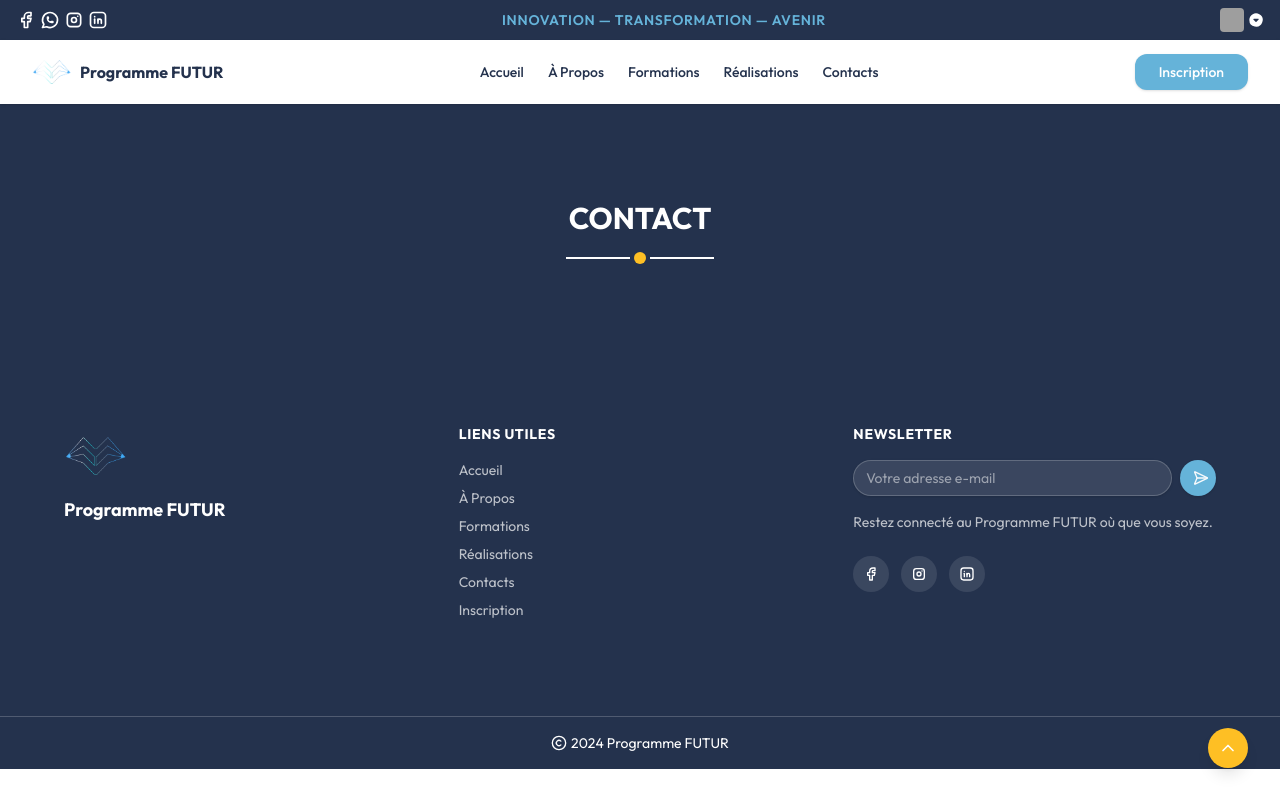
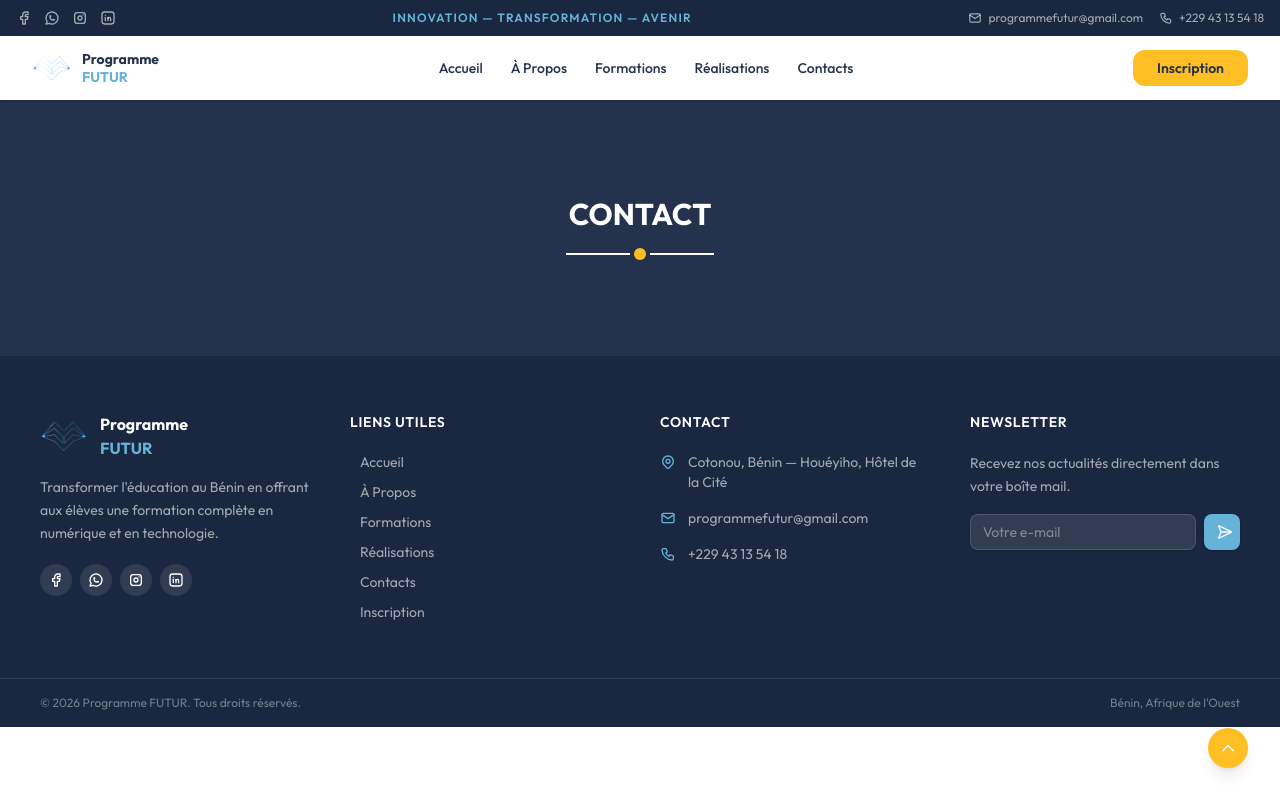
Before and after one commit to HermannRichy/programme-futur, a Next.js app: page /contact in a window 1280 px wide. Built offline with nearby package versions, Linux system fonts and the light colour scheme; grey boxes are pictures that could not be loaded.

Commit message:
refactor top header header & footer

```diff
--- a/src/components/sections/Footer.tsx
+++ b/src/components/sections/Footer.tsx
@@ -1,7 +1,17 @@
-import { Send, Copyright } from "lucide-react";
-import { IconBrandFacebook, IconBrandInstagram, IconBrandLinkedin } from "@tabler/icons-react";
+"use client";
+import { useState } from "react";
 import Image from "next/image";
 import Link from "next/link";
+import { Send } from "lucide-react";
+import {
+    IconBrandFacebook,
+    IconBrandWhatsapp,
+    IconBrandInstagram,
+    IconBrandLinkedin,
+    IconMail,
+    IconPhone,
+    IconMapPin,
+} from "@tabler/icons-react";
 import { Input } from "@/components/ui/input";
 import { Button } from "@/components/ui/button";
 
@@ -14,88 +24,139 @@ const navLinks = [
     { href: "/inscription", label: "Inscription" },
 ];
 
-const socialLinks = [
-    {
-        href: "https://www.facebook.com/profile.php?id=100093613764861",
-        icon: IconBrandFacebook,
-        label: "Facebook",
-    },
-    {
-        href: "https://www.instagram.com/programme_futur",
-        icon: IconBrandInstagram,
-        label: "Instagram",
-    },
+const socials = [
+    { href: "https://www.facebook.com/profile.php?id=100093613764861", icon: IconBrandFacebook, label: "Facebook" },
+    { href: "https://wa.me/22943135418", icon: IconBrandWhatsapp, label: "WhatsApp" },
+    { href: "https://www.instagram.com/programme_futur", icon: IconBrandInstagram, label: "Instagram" },
     { href: "#", icon: IconBrandLinkedin, label: "LinkedIn" },
 ];
 
 export default function Footer() {
+    const [email, setEmail] = useState("");
+
     return (
-        <footer className="bg-[#24324d] text-white">
-            <div className="md:flex gap-8 p-8 md:p-12 lg:p-16">
-                <article className="mb-8 md:w-1/3 flex flex-col items-center md:items-start gap-2">
-                    <Image
-                        src="/logo.png"
-                        width={64}
-                        height={64}
-                        className="w-16 h-16"
-                        alt="Programme FUTUR"
-                    />
-                    <h1 className="font-bold text-lg">Programme FUTUR</h1>
-                </article>
+        <footer className="bg-[#1a2740] text-white">
 
-                <article className="mb-8 md:w-1/3">
-                    <h2 className="font-bold text-sm uppercase tracking-wider mb-4">Liens utiles</h2>
-                    <ul className="space-y-2 text-sm text-white/70">
+            <div className="max-w-7xl mx-auto px-6 md:px-10 py-14 grid grid-cols-1 sm:grid-cols-2 lg:grid-cols-4 gap-10">
+
+                {/* Brand */}
+                <div className="flex flex-col gap-4">
+                    <Link href="/" className="flex items-center gap-3">
+                        <Image src="/logo.png" width={48} height={48} className="w-12 h-12 object-contain" alt="Logo" />
+                        <div className="leading-tight">
+                            <p className="font-bold text-base text-white">Programme</p>
+                            <p className="font-bold text-base text-[#65b3d9]">FUTUR</p>
+                        </div>
+                    </Link>
+                    <p className="text-sm text-white/60 leading-relaxed">
+                        Transformer l&apos;éducation au Bénin en offrant aux élèves une formation complète en numérique et en technologie.
+                    </p>
+                    <div className="flex items-center gap-2 mt-1">
+                        {socials.map(({ href, icon: Icon, label }) => (
+                            <Link
+                                key={label}
+                                href={href}
+                                target="_blank"
+                                aria-label={label}
+                                className="w-8 h-8 rounded-full bg-white/10 hover:bg-[#65b3d9] flex items-center justify-center transition-colors"
+                            >
+                                <Icon className="w-4 h-4" />
+                            </Link>
+                        ))}
+                    </div>
+                </div>
+
+                {/* Navigation */}
+                <div>
+                    <h3 className="font-semibold text-sm uppercase tracking-wider mb-5 text-white">
+                        Liens utiles
+                    </h3>
+                    <ul className="flex flex-col gap-2.5">
                         {navLinks.map(({ href, label }) => (
                             <li key={href}>
-                                <Link href={href} className="hover:text-white transition-colors">
+                                <Link
+                                    href={href}
+                                    className="text-sm text-white/60 hover:text-white transition-colors flex items-center gap-1.5 group"
+                                >
+                                    <span className="w-1 h-1 rounded-full bg-[#65b3d9] opacity-0 group-hover:opacity-100 transition-opacity" />
                                     {label}
                                 </Link>
                             </li>
                         ))}
                     </ul>
-                </article>
+                </div>
 
-                <article className="mb-8 md:w-1/3">
-                    <h2 className="font-bold text-sm uppercase tracking-wider mb-4">Newsletter</h2>
-                    <form className="flex gap-2 mb-4">
+                {/* Contact */}
+                <div>
+                    <h3 className="font-semibold text-sm uppercase tracking-wider mb-5 text-white">
+                        Contact
+                    </h3>
+                    <ul className="flex flex-col gap-4 text-sm text-white/60">
+                        <li className="flex items-start gap-3">
+                            <IconMapPin className="w-4 h-4 mt-0.5 text-[#65b3d9] shrink-0" />
+                            <span>Cotonou, Bénin — Houéyiho, Hôtel de la Cité</span>
+                        </li>
+                        <li>
+                            <Link
+                                href="mailto:programmefutur@gmail.com"
+                                className="flex items-center gap-3 hover:text-white transition-colors"
+                            >
+                                <IconMail className="w-4 h-4 text-[#65b3d9] shrink-0" />
+                                programmefutur@gmail.com
+                            </Link>
+                        </li>
+                        <li>
+                            <Link
+                                href="tel:+22943135418"
+                                className="flex items-center gap-3 hover:text-white transition-colors"
+                            >
+                                <IconPhone className="w-4 h-4 text-[#65b3d9] shrink-0" />
+                                +229 43 13 54 18
+                            </Link>
+                        </li>
+                    </ul>
+                </div>
+
+                {/* Newsletter */}
+                <div>
+                    <h3 className="font-semibold text-sm uppercase tracking-wider mb-5 text-white">
+                        Newsletter
+                    </h3>
+                    <p className="text-sm text-white/60 mb-4 leading-relaxed">
+                        Recevez nos actualités directement dans votre boîte mail.
+                    </p>
+                    <form
+                        onSubmit={(e) => { e.preventDefault(); setEmail(""); }}
+                        className="flex gap-2"
+                    >
                         <Input
                             type="email"
-                            placeholder="Votre adresse e-mail"
+                            placeholder="Votre e-mail"
+                            value={email}
+                            onChange={(e) => setEmail(e.target.value)}
                             required
-                            className="bg-white/10 border-white/20 text-white placeholder:text-white/50 rounded-full"
+                            className="bg-white/10 border-white/15 text-white placeholder:text-white/40 rounded-lg focus-visible:ring-[#65b3d9] h-9 text-sm"
                         />
                         <Button
                             type="submit"
                             size="icon"
-                            className="bg-[#65b3d9] hover:bg-[#4a9bc2] rounded-full shrink-0"
+                            className="bg-[#65b3d9] hover:bg-[#4a9bc2] rounded-lg h-9 w-9 shrink-0"
                         >
                             <Send className="w-4 h-4 rotate-45" />
                         </Button>
                     </form>
-                    <p className="text-sm text-white/70 mb-6">
-                        Restez connecté au Programme FUTUR où que vous soyez.
-                    </p>
-                    <div className="flex items-center gap-3">
-                        {socialLinks.map(({ href, icon: Icon, label }) => (
-                            <Link
-                                key={label}
-                                href={href}
-                                target="_blank"
-                                aria-label={label}
-                                className="w-9 h-9 rounded-full bg-white/10 hover:bg-white/20 flex items-center justify-center transition-colors"
-                            >
-                                <Icon className="w-4 h-4" />
-                            </Link>
-                        ))}
-                    </div>
-                </article>
+                </div>
+
             </div>
 
-            <div className="flex items-center justify-center py-4 text-sm border-t border-white/20 gap-1">
-                <Copyright className="w-4 h-4" />
-                <span>2024 Programme FUTUR</span>
+            {/* Bottom bar */}
+            <div className="border-t border-white/10">
+                <div className="max-w-7xl mx-auto px-6 md:px-10 h-12 flex items-center justify-between text-xs text-white/40">
+                    <span>© {new Date().getFullYear()} Programme FUTUR. Tous droits réservés.</span>
+                    <span className="hidden sm:block">Bénin, Afrique de l&apos;Ouest</span>
+                </div>
             </div>
+
         </footer>
     );
 }
--- a/src/components/sections/Header.tsx
+++ b/src/components/sections/Header.tsx
@@ -1,7 +1,8 @@
 "use client";
 import Image from "next/image";
 import Link from "next/link";
-import { useState } from "react";
+import { usePathname } from "next/navigation";
+import { useState, useEffect } from "react";
 import { Menu, X } from "lucide-react";
 import { Button } from "@/components/ui/button";
 import { cn } from "@/lib/utils";
@@ -16,37 +17,66 @@ const navLinks = [
 
 export default function Header() {
     const [open, setOpen] = useState(false);
+    const [scrolled, setScrolled] = useState(false);
+    const pathname = usePathname();
+
+    useEffect(() => {
+        const onScroll = () => setScrolled(window.scrollY > 8);
+        window.addEventListener("scroll", onScroll, { passive: true });
+        return () => window.removeEventListener("scroll", onScroll);
+    }, []);
+
+    useEffect(() => {
+        setOpen(false);
+    }, [pathname]);
 
     return (
-        <header className="bg-white shadow-sm sticky top-0 z-50">
+        <header
+            className={cn(
+                "bg-white sticky top-0 z-50 transition-shadow duration-200",
+                scrolled ? "shadow-md" : "shadow-sm"
+            )}
+        >
             <nav className="max-w-7xl mx-auto px-4 md:px-8 flex items-center justify-between h-16">
-                <Link href="/" className="flex items-center gap-2 shrink-0">
+
+                <Link href="/" className="flex items-center gap-2.5 shrink-0">
                     <Image
                         src="/logo.png"
                         width={40}
                         height={40}
                         alt="Programme FUTUR"
-                        className="w-10 h-10"
+                        className="w-10 h-10 object-contain"
                     />
-                    <span className="font-bold text-[#24324d] hidden sm:block">Programme FUTUR</span>
+                    <div className="hidden sm:block leading-tight">
+                        <span className="font-bold text-[#24324d] text-sm block">Programme</span>
+                        <span className="font-bold text-[#65b3d9] text-sm block -mt-0.5">FUTUR</span>
+                    </div>
                 </Link>
 
-                <ul className="hidden md:flex items-center gap-6 text-sm font-medium text-[#24324d]">
-                    {navLinks.map(({ href, label }) => (
+                <ul className="hidden md:flex items-center gap-1 text-sm font-medium">
+                    {navLinks.map(({ href, label }) => {
+                        const active = pathname === href;
+                        return (
                             <li key={href}>
                                 <Link
                                     href={href}
-                                className="hover:text-[#65b3d9] transition-colors"
+                                    className={cn(
+                                        "px-3 py-2 rounded-lg transition-colors",
+                                        active
+                                            ? "text-[#65b3d9] font-semibold bg-[#65b3d9]/10"
+                                            : "text-[#24324d] hover:text-[#65b3d9] hover:bg-[#65b3d9]/5"
+                                    )}
                                 >
                                     {label}
                                 </Link>
                             </li>
-                    ))}
+                        );
+                    })}
                 </ul>
 
                 <Button
                     asChild
-                    className="hidden md:inline-flex bg-[#65b3d9] hover:bg-[#4a9bc2] text-white rounded-xl px-6"
+                    className="hidden md:inline-flex bg-[#febf24] hover:bg-[#e5aa10] text-[#24324d] font-semibold rounded-xl px-6 shadow-none"
                 >
                     <Link href="/inscription">Inscription</Link>
                 </Button>
@@ -57,35 +87,37 @@ export default function Header() {
                     aria-label="Toggle menu"
                     aria-expanded={open}
                 >
-                    {open ? <X className="w-6 h-6" /> : <Menu className="w-6 h-6" />}
+                    {open ? <X className="w-5 h-5" /> : <Menu className="w-5 h-5" />}
                 </button>
             </nav>
 
             {open && (
-                <div className="md:hidden bg-white border-t px-4 pb-4">
-                    <ul className="flex flex-col gap-1 pt-2">
-                        {navLinks.map(({ href, label }) => (
+                <div className="md:hidden bg-white border-t border-gray-100 px-4 pb-5">
+                    <ul className="flex flex-col gap-0.5 pt-2">
+                        {navLinks.map(({ href, label }) => {
+                            const active = pathname === href;
+                            return (
                                 <li key={href}>
                                     <Link
                                         href={href}
                                         className={cn(
-                                        "block px-3 py-2 rounded-lg text-sm font-medium text-[#24324d]",
-                                        "hover:bg-[#65b3d9]/10 hover:text-[#65b3d9] transition-colors"
+                                            "block px-4 py-2.5 rounded-lg text-sm font-medium transition-colors",
+                                            active
+                                                ? "bg-[#65b3d9]/10 text-[#65b3d9] font-semibold"
+                                                : "text-[#24324d] hover:bg-gray-50"
                                         )}
-                                    onClick={() => setOpen(false)}
                                     >
                                         {label}
                                     </Link>
                                 </li>
-                        ))}
-                        <li className="pt-2">
+                            );
+                        })}
+                        <li className="pt-3">
                             <Button
                                 asChild
-                                className="w-full bg-[#65b3d9] hover:bg-[#4a9bc2] text-white rounded-xl"
+                                className="w-full bg-[#febf24] hover:bg-[#e5aa10] text-[#24324d] font-semibold rounded-xl shadow-none"
                             >
-                                <Link href="/inscription" onClick={() => setOpen(false)}>
-                                    Inscription
-                                </Link>
+                                <Link href="/inscription">Inscription</Link>
                             </Button>
                         </li>
                     </ul>
--- a/src/components/sections/TopHeader.tsx
+++ b/src/components/sections/TopHeader.tsx
@@ -1,68 +1,61 @@
-import Image from "next/image";
 import Link from "next/link";
 import {
     IconBrandFacebook,
     IconBrandWhatsapp,
     IconBrandLinkedin,
     IconBrandInstagram,
-    IconCircleCaretDownFilled,
+    IconMail,
+    IconPhone,
 } from "@tabler/icons-react";
+
+const socials = [
+    { href: "https://www.facebook.com/profile.php?id=100093613764861", icon: IconBrandFacebook, label: "Facebook" },
+    { href: "https://wa.me/22943135418", icon: IconBrandWhatsapp, label: "WhatsApp" },
+    { href: "https://www.instagram.com/programme_futur", icon: IconBrandInstagram, label: "Instagram" },
+    { href: "#", icon: IconBrandLinkedin, label: "LinkedIn" },
+];
 
 export default function TopHeader() {
     return (
-        <section
-            className="px-4 py-2 flex items-center justify-between bg-[#24324d] text-white"
-            id="topHeader"
+        <div className="bg-[#1a2740] text-white text-xs" id="topHeader">
+            <div className="max-w-7xl mx-auto px-4 h-9 flex items-center justify-between gap-4">
+
+                <div className="hidden md:flex items-center gap-3">
+                    {socials.map(({ href, icon: Icon, label }) => (
+                        <Link
+                            key={label}
+                            href={href}
+                            target="_blank"
+                            aria-label={label}
+                            className="text-white/60 hover:text-[#65b3d9] transition-colors"
                         >
-            <div className="hidden md:flex items-center gap-1">
+                            <Icon className="w-4 h-4" />
+                        </Link>
+                    ))}
+                </div>
+
+                <p className="text-[#65b3d9] font-semibold tracking-widest uppercase text-[10px] md:text-xs">
+                    Innovation — Transformation — Avenir
+                </p>
+
+                <div className="hidden md:flex items-center gap-4 text-white/60">
                     <Link
-                    href="https://www.facebook.com/profile.php?id=100093613764861"
-                    target="_blank"
-                    aria-label="Facebook"
-                    className="hover:text-[#65b3d9] transition-colors"
+                        href="mailto:programmefutur@gmail.com"
+                        className="flex items-center gap-1.5 hover:text-white transition-colors"
                     >
-                    <IconBrandFacebook className="w-5 h-5" />
+                        <IconMail className="w-3.5 h-3.5" />
+                        <span>programmefutur@gmail.com</span>
                     </Link>
                     <Link
-                    href="https://wa.me/22943135418"
-                    target="_blank"
-                    aria-label="WhatsApp"
-                    className="hover:text-[#65b3d9] transition-colors"
+                        href="tel:+22943135418"
+                        className="flex items-center gap-1.5 hover:text-white transition-colors"
                     >
-                    <IconBrandWhatsapp className="w-5 h-5" />
-                </Link>
-                <Link
-                    href="https://www.instagram.com/programme_futur"
-                    target="_blank"
-                    aria-label="Instagram"
-                    className="hover:text-[#65b3d9] transition-colors"
-                >
-                    <IconBrandInstagram className="w-5 h-5" />
-                </Link>
-                <Link
-                    href="#"
-                    target="_blank"
-                    aria-label="LinkedIn"
-                    className="hover:text-[#65b3d9] transition-colors"
-                >
-                    <IconBrandLinkedin className="w-5 h-5" />
+                        <IconPhone className="w-3.5 h-3.5" />
+                        <span>+229 43 13 54 18</span>
                     </Link>
                 </div>
 
-            <p className="text-xs md:text-sm text-[#65b3d9] font-semibold tracking-wider">
-                INNOVATION — TRANSFORMATION — AVENIR
-            </p>
-
-            <div className="hidden md:flex items-center gap-1">
-                <Image
-                    alt="Drapeau français"
-                    src="/images/flag-fr.png"
-                    className="w-6 h-6 rounded"
-                    width={24}
-                    height={24}
-                />
-                <IconCircleCaretDownFilled className="w-4 h-4" />
             </div>
-        </section>
+        </div>
     );
 }
```
Lines whose indentation alone changed are shown as unchanged.
